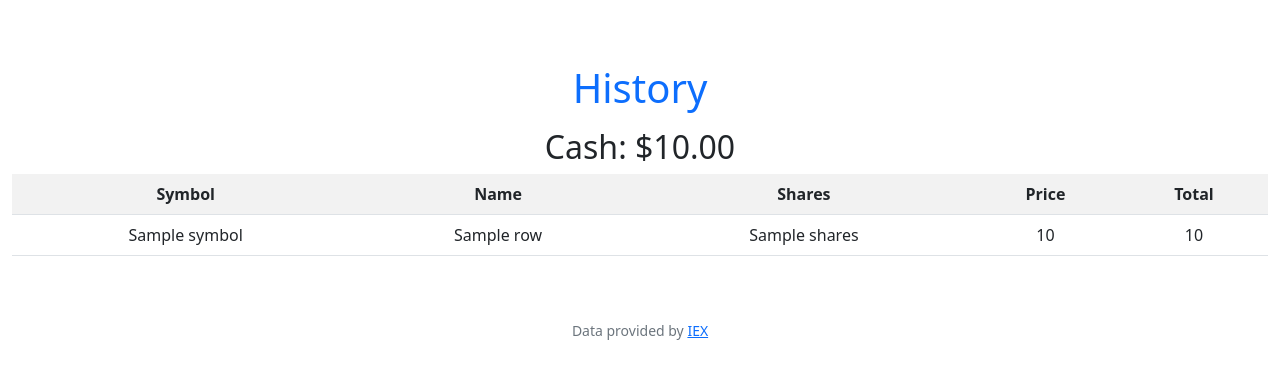
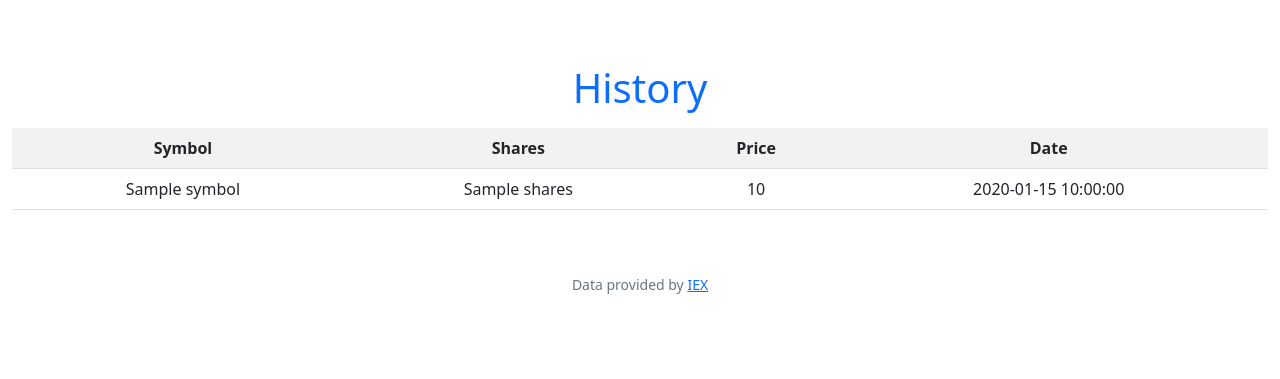
Before and after one commit to Qwilliams815/HarvardCS50x, a Flask app: template finance/templates/history.html in a window 1280 px wide. Shown: the part 76-455 px from the top of the page. Run offline with Flask 2, Linux system fonts and the light colour scheme; the template is opened without the code that fills it: most values are stand-ins (such as "Sample title", 1, 10 or a date in 2020); some libraries are stand-ins or nearby versions.

Commit message:
Thu, Jun 16, 2022, 5:29 PM +00:00

```diff
--- a/finance/templates/history.html
+++ b/finance/templates/history.html
@@ -6,21 +6,18 @@
 
 {% block main %}
     <h1 class="m-3 text-primary">History</h1>
-    <h2>Cash: {{ cash[0]['cash'] | usd }}</h2>
     <table class="table table-striped">
         <th>Symbol</th>
-        <th>Name</th>
         <th>Shares</th>
         <th>Price</th>
-        <th>Total</th>
+        <th>Date</th>
 
         {% for row in portfolio %}
             <tr>
                 <td>{{ row['symbol'] }}</td>
-                <td>{{ row['name'] }}</td>
                 <td>{{ row['shares'] }}</td>
                 <td>{{ row['price'] }}</td>
-                <td>{{ row['total'] }}</td>
+                <td>{{ row['date'] }}</td>
             </tr>
         {% endfor %}
     </table>
```
